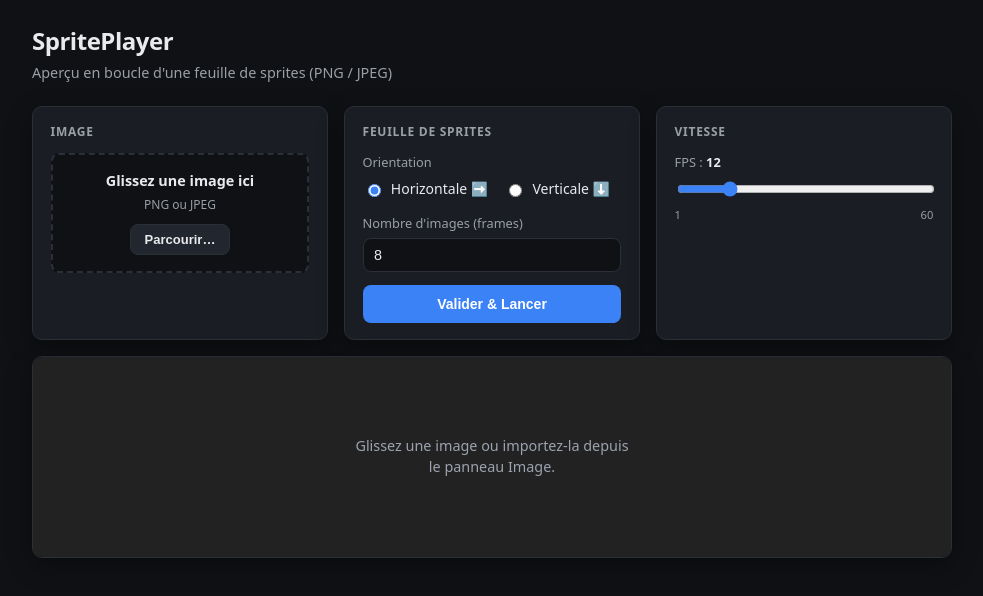
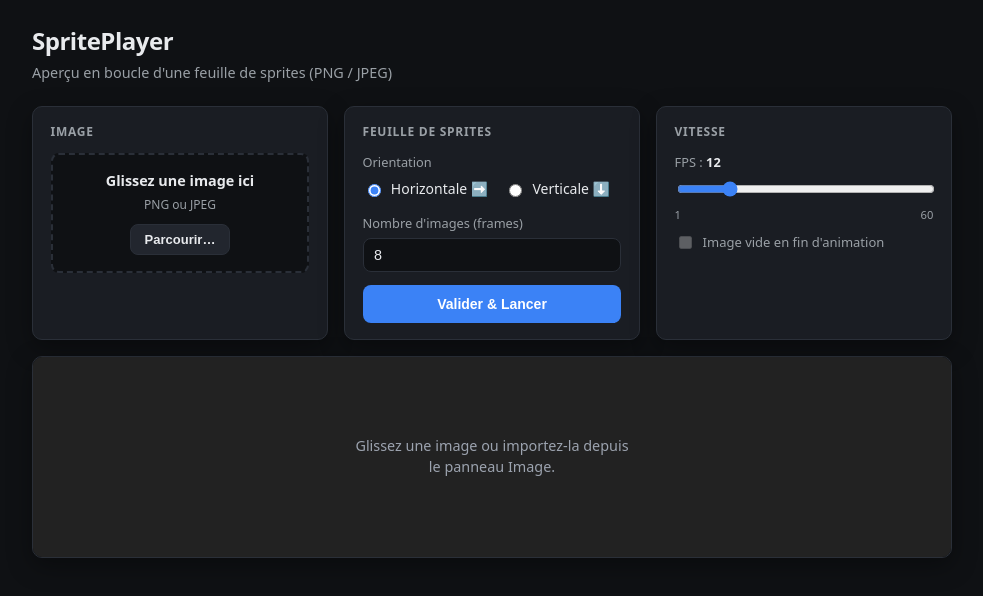
Before and after one commit to DeltaDjazz/SpritePlayer, a React (Vite) app: page / in a window 1280 px wide. Shown: the top 596 px of the page, without its empty margins (148-1131 px from the left). Built offline with nearby package versions, Linux system fonts and the light colour scheme.

Commit message:
feat : ajout d'une image vide à la fin

```diff
--- a/src/SpritePlayer.css
+++ b/src/SpritePlayer.css
@@ -196,7 +196,36 @@
 }
 
 .sprite-player__field--slider {
-  margin-bottom: 0;
+  margin-bottom: 0.75rem;
+}
+
+.sprite-player__checkbox {
+  display: flex;
+  align-items: flex-start;
+  gap: 0.5rem;
+  margin: 0;
+  font-size: 0.8125rem;
+  line-height: 1.35;
+  color: var(--text);
+  cursor: pointer;
+  user-select: none;
+}
+
+.sprite-player__checkbox input {
+  flex-shrink: 0;
+  margin-top: 0.15rem;
+  accent-color: var(--accent);
+  cursor: pointer;
+}
+
+.sprite-player__checkbox input:disabled {
+  cursor: not-allowed;
+  opacity: 0.45;
+}
+
+.sprite-player__checkbox:has(input:disabled) {
+  cursor: not-allowed;
+  color: var(--muted);
 }
 
 .sprite-player__label {
@@ -357,6 +386,10 @@
   /* Pas de transition : changement de frame instantané */
 }
 
+.sprite-player__sprite--empty {
+  background: none;
+}
+
 .sprite-player__placeholder {
   margin: 0;
   text-align: center;
--- a/src/SpritePlayer.jsx
+++ b/src/SpritePlayer.jsx
@@ -22,6 +22,7 @@ export default function SpritePlayer() {
   const [frameIndex, setFrameIndex] = useState(0);
   const [isPaused, setIsPaused] = useState(false);
   const [isDragging, setIsDragging] = useState(false);
+  const [appendEmptyFrame, setAppendEmptyFrame] = useState(false);
   const [error, setError] = useState('');
   const dragCounterRef = useRef(0);
   const fileInputRef = useRef(null);
@@ -137,19 +138,33 @@ export default function SpritePlayer() {
     setIsPaused(false);
   }, [imageSrc, naturalSize, framesInput, orientation]);
 
+  const playbackFrameCount = config
+    ? config.frames + (appendEmptyFrame ? 1 : 0)
+    : 0;
+
+  const isEmptyFrame =
+    Boolean(config) && appendEmptyFrame && frameIndex >= config.frames;
+
   const goPrevFrame = useCallback(() => {
-    setFrameIndex((i) => {
-      if (!config) return i;
-      return (i - 1 + config.frames) % config.frames;
-    });
-  }, [config]);
+    if (!config || playbackFrameCount === 0) return;
+    setFrameIndex((i) => (i - 1 + playbackFrameCount) % playbackFrameCount);
+  }, [config, playbackFrameCount]);
 
   const goNextFrame = useCallback(() => {
-    setFrameIndex((i) => {
-      if (!config) return i;
-      return (i + 1) % config.frames;
-    });
-  }, [config]);
+    if (!config || playbackFrameCount === 0) return;
+    setFrameIndex((i) => (i + 1) % playbackFrameCount);
+  }, [config, playbackFrameCount]);
+
+  const handleAppendEmptyFrameChange = useCallback(
+    (e) => {
+      const checked = e.target.checked;
+      setAppendEmptyFrame(checked);
+      if (!checked && config && frameIndex >= config.frames) {
+        setFrameIndex(config.frames - 1);
+      }
+    },
+    [config, frameIndex]
+  );
 
   const goToStart = useCallback(() => {
     setFrameIndex(0);
@@ -160,35 +175,42 @@ export default function SpritePlayer() {
   }, []);
 
   useEffect(() => {
-    if (!config || isPaused) return;
+    if (!config || isPaused || playbackFrameCount === 0) return;
 
     const intervalMs = 1000 / fps;
     const id = window.setInterval(() => {
-      setFrameIndex((i) => (i + 1) % config.frames);
+      setFrameIndex((i) => (i + 1) % playbackFrameCount);
     }, intervalMs);
 
     return () => window.clearInterval(id);
-  }, [fps, config, isPaused]);
+  }, [fps, config, isPaused, playbackFrameCount]);
 
   const backgroundPosition = useMemo(() => {
-    if (!config) return '0 0';
+    if (!config || isEmptyFrame) return '0 0';
     if (config.orientation === 'horizontal') {
       return `${-(frameIndex * config.frameW)}px 0`;
     }
     return `0 ${-(frameIndex * config.frameH)}px`;
-  }, [config, frameIndex]);
+  }, [config, frameIndex, isEmptyFrame]);
 
-  const previewStyle = useMemo(() => {
-    if (!imageSrc || !config) return undefined;
+  const frameBoxStyle = useMemo(() => {
+    if (!config) return undefined;
     return {
       width: `${config.frameW}px`,
       height: `${config.frameH}px`,
+    };
+  }, [config]);
+
+  const previewStyle = useMemo(() => {
+    if (!imageSrc || !config || isEmptyFrame) return undefined;
+    return {
+      ...frameBoxStyle,
       backgroundImage: `url(${imageSrc})`,
       backgroundSize: `${config.fullW}px ${config.fullH}px`,
       backgroundPosition,
       backgroundRepeat: 'no-repeat',
     };
-  }, [imageSrc, config, backgroundPosition]);
+  }, [imageSrc, config, isEmptyFrame, frameBoxStyle, backgroundPosition]);
 
   return (
     <div className="sprite-player" role="region" aria-label="Lecteur de sprite sheet">
@@ -318,6 +340,15 @@ export default function SpritePlayer() {
               <span>60</span>
             </div>
           </label>
+          <label className="sprite-player__checkbox">
+            <input
+              type="checkbox"
+              checked={appendEmptyFrame}
+              onChange={handleAppendEmptyFrameChange}
+              disabled={!config}
+            />
+            <span>Image vide en fin d&apos;animation</span>
+          </label>
         </section>
       </div>
 
@@ -325,8 +356,16 @@ export default function SpritePlayer() {
 
       <section className="sprite-player__preview-wrap" aria-label="Aperçu animation">
         <div className="sprite-player__preview">
-          {previewStyle ? (
-            <div className="sprite-player__sprite" style={previewStyle} />
+          {config && frameBoxStyle ? (
+            isEmptyFrame ? (
+              <div
+                className="sprite-player__sprite sprite-player__sprite--empty"
+                style={frameBoxStyle}
+                aria-label="Image vide"
+              />
+            ) : (
+              <div className="sprite-player__sprite" style={previewStyle} />
+            )
           ) : (
             <p className="sprite-player__placeholder">
               {imageSrc
@@ -338,7 +377,9 @@ export default function SpritePlayer() {
         {config && (
           <div className="sprite-player__transport" role="toolbar" aria-label="Contrôles de lecture">
             <span className="sprite-player__frame-badge" aria-live="polite">
-              Image {frameIndex + 1} / {config.frames}
+              {isEmptyFrame
+                ? `Vide · ${playbackFrameCount} / ${playbackFrameCount}`
+                : `Image ${frameIndex + 1} / ${playbackFrameCount}`}
               {isPaused ? ' · en pause' : ''}
             </span>
             <div className="sprite-player__transport-btns">
```
